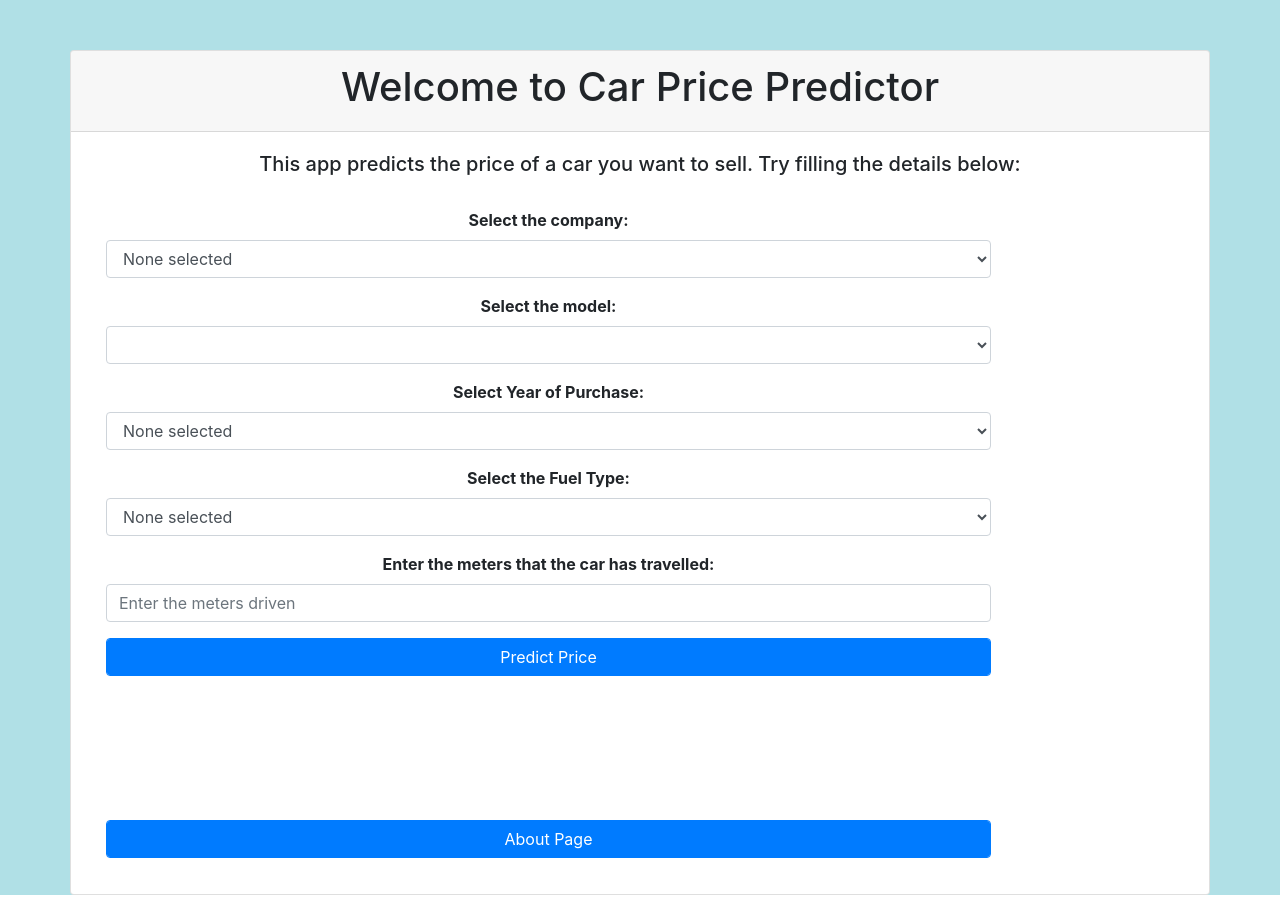
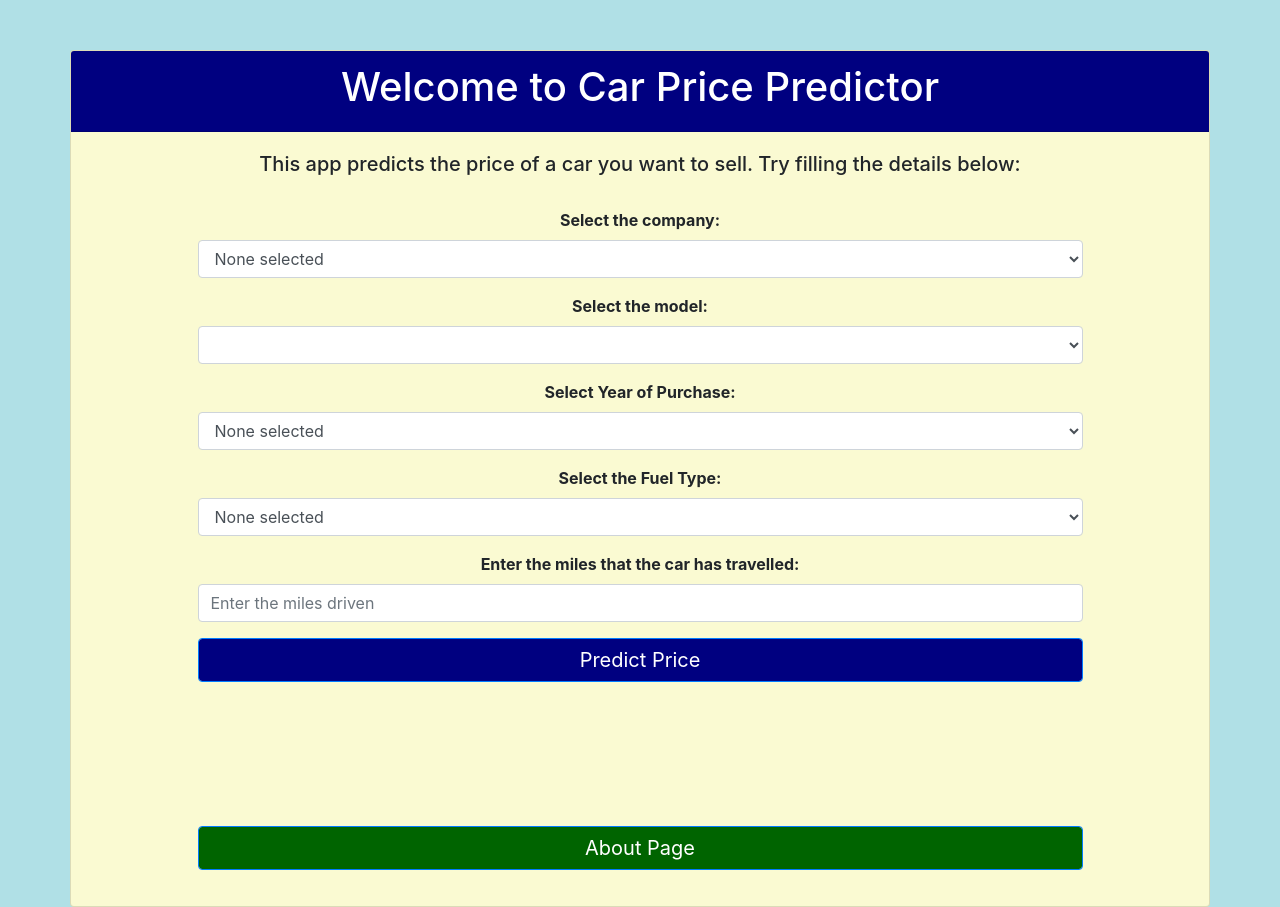
Before and after one commit to ektaHalani/CS122_Project, a Flask app: page / in a window 1280 px wide. Run offline with Flask 3, Linux system fonts and the light colour scheme; lists and menus that the app fills with data are empty; parts of the project's set-up code (start-up, migrations or seed data) failed here and were passed over; some libraries are stand-ins or nearby versions.

Commit message:
improved the appearance and changed id to miles_driven

```diff
--- a/templates/car_price_prediction.html
+++ b/templates/car_price_prediction.html
@@ -20,8 +20,10 @@
 
 <div class="container">
     <div class="row">
-        <div class="card mt-50" style="width: 100%; height: 100%">
-            <div class="card-header" style="text-align: center">
+        <div class="card mt-50" style="width: 100%; height: 100%;
+        background-color: lightgoldenrodyellow">
+            <div class="card-header" style="text-align: center;
+            background-color: navy; color: white">
                 <h1>Welcome to Car Price Predictor</h1>
             </div>
             <div class="card-body">
@@ -30,7 +32,8 @@
                 </div>
                 <br>
                 <form method="post" accept-charset="utf-8" name="Modelform">
-                    <div class="col-md-10 form-group" style="text-align: center">
+                    <div class="col-md-10 form-group" style="text-align:
+                    center; margin-left: auto;margin-right: auto;">
                         <label><b>Select the company:</b> </label><br>
                         <select class="selectpicker form-control" id="company" name="company" required="1"
                                 onchange="load_car_models(this.id,'car_models')">
@@ -45,12 +48,14 @@
                             {% endif %}
                         </select>
                     </div>
-                    <div class="col-md-10 form-group" style="text-align: center">
+                    <div class="col-md-10 form-group" style="text-align:
+                    center; margin-left: auto;margin-right: auto;">
                         <label><b>Select the model:</b> </label><br>
                         <select class="selectpicker form-control" id="car_models" name="car_models" required="1">
                         </select>
                     </div>
-                    <div class="col-md-10 form-group" style="text-align: center">
+                    <div class="col-md-10 form-group" style="text-align:
+                    center; margin-left: auto;margin-right: auto;">
                         <label><b>Select Year of Purchase:</b> </label><br>
                         <select class="selectpicker form-control" id="year" name="year" required="1">
                             {% for year in years %}
@@ -64,7 +69,8 @@
                             {% endif %}
                         </select>
                     </div>
-                    <div class="col-md-10 form-group" style="text-align: center">
+                    <div class="col-md-10 form-group" style="text-align:
+                    center; margin-left: auto;margin-right: auto;">
                         <label><b>Select the Fuel Type:</b> </label><br>
                         <select class="selectpicker form-control" id="fuel_type" name="fuel_type" required="1">
                             {% for fuel in fuel_types %}
@@ -78,27 +84,33 @@
                             {% endif %}
                         </select>
                     </div>
-                    <div class="col-md-10 form-group" style="text-align: center">
-                        <label><b>Enter the meters that the
+                    <div class="col-md-10 form-group" style="text-align:
+                    center; margin-left: auto;margin-right: auto;">
+                        <label><b>Enter the miles that the
                             car has travelled:</b> </label><br>
-                        <input type="text" class="form-control" id="kilo_driven" name="kilo_driven"
-                               placeholder="Enter the meters driven ">
+                        <input type="text" class="form-control"
+                               id="miles_driven" name="miles_driven"
+                               placeholder="Enter the miles driven ">
                     </div>
-                    <div class="col-md-10 form-group" style="text-align: center">
-                        <button  class="btn btn-primary form-control" onclick="send_data()">Predict Price</button>
+                    <div class="col-md-10 form-group" style="text-align:
+                    center; margin-left: auto;margin-right: auto;">
+                        <button  class="btn btn-primary form-control" style="background-color:
+                         navy; font-size:20px;"onclick="send_data()">Predict Price</button>
                     </div>
                 </form>
                 <br>
                 <div class="row">
-                    <div class="col-12" style="text-align: center">
+                    <div class="col-12" style="text-align: center;">
                         <h4><span id="prediction"></span></h4>
                     </div>
                 </div>
                 <br><br><br><br>
-                <div class="col-md-10 form-group" >
+                <div class="col-md-10 form-group" style="text-align:
+                    center; margin-left: auto;margin-right: auto;" >
                     <form action="/about_page" method="post">
                         <button class="btn btn-primary form-control"
-                                type="submit">
+                                type="submit" style="background-color:
+                                darkgreen; font-size:20px;">
                             About Page</button>
                     </form>
                 </div>
```
